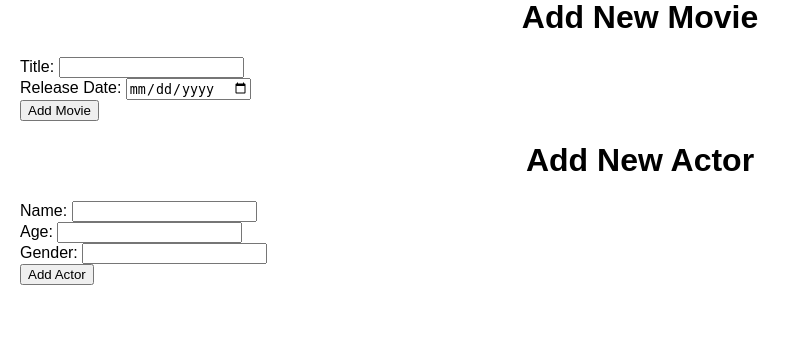
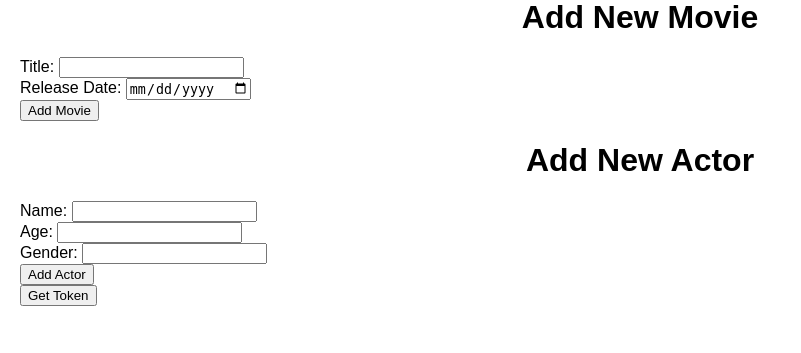
Before and after one commit to Dwhite77/FSWDCapstone, a Flask app: page / in a window 1280 px wide. Shown: the part 298-651 px from the top of the page, without its empty margins (0-801 px from the left). Run offline with Flask 2, Linux system fonts and the light colour scheme.

Commit message:
changing method to account for the form

```diff
--- a/app.py
+++ b/app.py
@@ -5,11 +5,11 @@ import os
 from auth.auth import requires_auth
 
 
-print("app")
+
 app = Flask(__name__)
 setup_db(app)
 app.secret_key = os.environ.get("JWT_SECRET_KEY", "default_secret_key")
-print("appsetup")
+print(app.secret_key)
 
 
 CORS(app)
@@ -104,7 +104,7 @@ def delete_movie(movie_id):
 
 @app.route('/actors/<int:id>', methods=['PATCH'])
 @requires_auth('update:actor')  # Protect this route
-def update_actor(payload,id):
+def update_actor(id):
     actor = Actor.query.get(id)
     if actor:
         data = request.get_json()
@@ -117,7 +117,7 @@ def update_actor(payload,id):
 
 @app.route('/movies/<int:id>', methods=['PATCH'])
 @requires_auth('update:movie')  # Protect this route
-def update_movie(payload,id):
+def update_movie(id):
     movie = Movie.query.get(id)
     if movie:
         data = request.get_json()
@@ -128,13 +128,6 @@ def update_movie(payload,id):
     return jsonify({'message': 'Movie not found'}), 404
 
 
-@app.route('/dashboard')
-def dashboard():
-    token = session.get('jwt_token')
-    if token:
-        # You can now use the token to make authenticated requests
-        return f'Token: {token}'
-    return 'No token found. Please log in.'
 
 @app.route('/callback')
 def callback():
@@ -147,6 +140,12 @@ def callback():
     return redirect(url_for('index'))  # Redirect to a protected route
 
 
+@app.route('/gettoken')
+def get_token():
+    token = request.args.get('access_token')
+    print(token)
+    return redirect(url_for('index'))
+
 @app.route('/login')
 def login():
     return redirect(f"https://{os.environ['AUTH0_DOMAIN']}/authorize?audience={os.environ['API_IDENTIFIER']}&response_type=token&client_id={os.environ['AUTH0_CLIENT_ID']}&redirect_uri={url_for('callback', _external=True)}")
--- a/auth/auth.py
+++ b/auth/auth.py
@@ -20,8 +20,8 @@ class AuthError(Exception):
 
 
 def get_token_auth_header():
-    auth_header = session.get('jwt_token')
-    #auth_header = request.headers.get('Authorization')
+    #auth_header = session.get('jwt_token')
+    auth_header = request.headers.get('Authorization')
     if auth_header:
         # Split the header to get the token
         parts = auth_header.split()
--- a/templates/index.html
+++ b/templates/index.html
@@ -70,5 +70,8 @@
             <button type="submit">Add Actor</button>
         </form>
     </div>
+<div>
+    <button onclick=""location.href="'/gettoken'" type="button">Get Token</button>
+</div>
 </body>
 </html>
```
